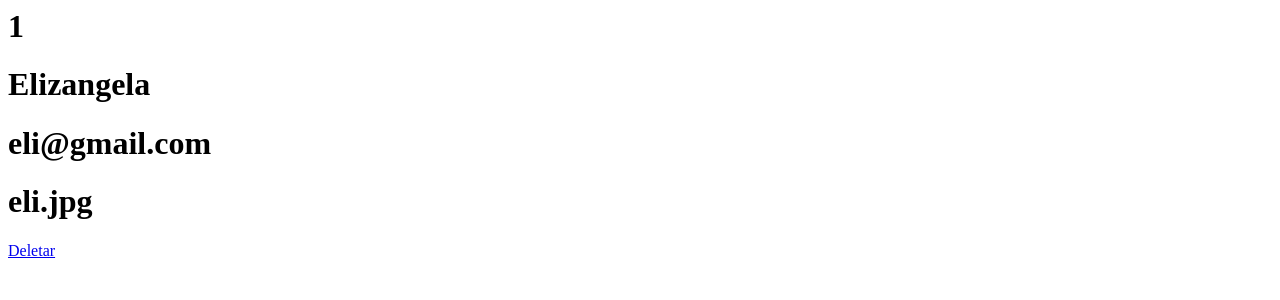
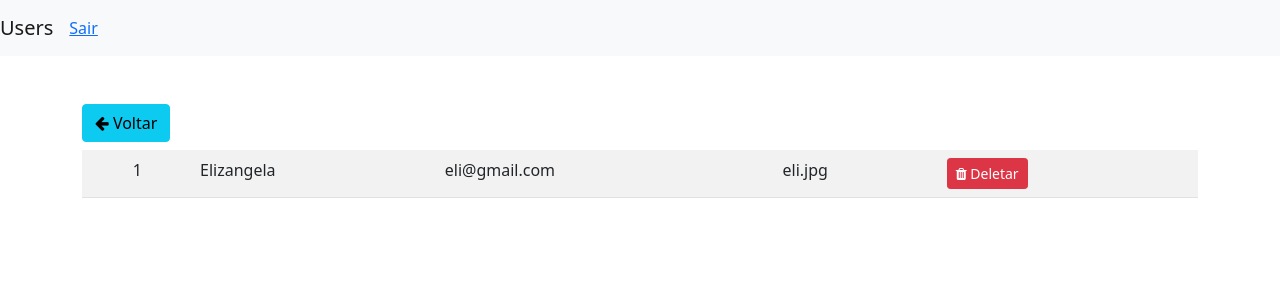
Before and after one commit to HenriqueCCdA/FlaskMasterclassUdemy, a Flask app: page /user/1 in a window 1280 px wide. Shown: the top 300 px of the page. Run offline with Flask 2, Linux system fonts and the light colour scheme; a user stored in the database is signed in; data comes from the database, SQL or seed files in the repository; both versions use the stored data as it was after the commit; some libraries are stand-ins or nearby versions.

Commit message:
Refinando autenticaçao.

```diff
--- a/flask-masterclass/database-manager/app.py
+++ b/flask-masterclass/database-manager/app.py
@@ -73,7 +73,7 @@ def register():
         db.session.add(user)
         db.session.commit()
 
-        return redirect(url_for('index'))
+        return redirect(url_for('login'))
 
     return render_template('register.html')
 
--- /dev/null
+++ b/flask-masterclass/database-manager/templates/base.html
@@ -0,0 +1,21 @@
+<!doctype html>
+<html lang="pt-br">
+  <head>
+    <meta charset="utf-8">
+    <meta name="viewport" content="width=device-width, initial-scale=1, shrink-to-fit=no">
+    <link rel="stylesheet" href="https://cdn.jsdelivr.net/npm/bootstrap@5.1.3/dist/css/bootstrap.min.css" integrity="sha384-1BmE4kWBq78iYhFldvKuhfTAU6auU8tT94WrHftjDbrCEXSU1oBoqyl2QvZ6jIW3" crossorigin="anonymous">
+    <link href="https://maxcdn.bootstrapcdn.com/font-awesome/4.2.0/css/font-awesome.min.css" rel="stylesheet">
+    <title>Gerenciamento de Usuários</title>
+  </head>
+  <body>
+    {% include 'nav.html' %}
+    <div class="container">
+        {% block content %} {% endblock %}
+    </div>
+
+    <script src="https://cdn.jsdelivr.net/npm/jquery@3.5.1/dist/jquery.slim.min.js" integrity="sha384-DfXdz2htPH0lsSSs5nCTpuj/zy4C+OGpamoFVy38MVBnE+IbbVYUew+OrCXaRkfj" crossorigin="anonymous"></script>
+    <script src="https://cdn.jsdelivr.net/npm/popper.js@1.16.1/dist/umd/popper.min.js" integrity="sha384-9/reFTGAW83EW2RDu2S0VKaIzap3H66lZH81PoYlFhbGU+6BZp6G7niu735Sk7lN" crossorigin="anonymous"></script>
+    <script src="https://cdn.jsdelivr.net/npm/bootstrap@4.6.1/dist/js/bootstrap.min.js" integrity="sha384-VHvPCCyXqtD5DqJeNxl2dtTyhF78xXNXdkwX1CZeRusQfRKp+tA7hAShOK/B/fQ2" crossorigin="anonymous"></script>
+
+  </body>
+</html>
--- /dev/null
+++ b/flask-masterclass/database-manager/templates/nav.html
@@ -0,0 +1,23 @@
+<nav class="navbar navbar-expand-lg navbar-light bg-light">
+  <a class="navbar-brand" href="#">Users</a>
+  <button class="navbar-toggler" type="button" data-toggle="collapse" data-target="#navbarNavDropdown" aria-controls="navbarNavDropdown" aria-expanded="false" aria-label="Toggle navigation">
+    <span class="navbar-toggler-icon"></span>
+  </button>
+  <div class="collapse navbar-collapse" id="navbarNavDropdown">
+    <ul class="navbar-nav">
+        {% if not current_user.is_authenticated %}
+        <li class="nav-item">
+            <a href="{{ url_for('register') }}"> Registrar </a>
+        </li>
+        <li class="nav-item">
+            <a href="{{ url_for('login') }}"> Login </a>
+        </li>
+        {% else %}
+        <li class="nav-item">
+            <a href="{{ url_for('logout') }}"> Sair </a>
+        </li>
+        {% endif %}
+      </li>
+    </ul>
+  </div>
+</nav>
--- a/flask-masterclass/database-manager/templates/user.html
+++ b/flask-masterclass/database-manager/templates/user.html
@@ -1,6 +1,29 @@
-<h1> {{ user.id }} </h1>
-<h1> {{ user.name }} </h1>
-<h1> {{ user.email }} </h1>
-<h1> {{ user.profile.photo }} </h1>
+{% extends "base.html" %}
 
-<a href="{{ url_for('delete', id=user.id)}}">Deletar</a>
+{% block content %}
+
+<div class="mt-5">
+    <a href="{{ url_for('index') }}" class="btn btn-info">
+    <i class="fa fa-arrow-left" aria-hidden="true"></i>
+    Voltar
+    </a>
+    <table class="table table-striped mt-2">
+        <tbody>
+            <tr>
+                <td scope="row"></td>
+                <td> {{ user.id }} </td>
+                <td> {{ user.name }} </td>
+                <td> {{ user.email }} </td>
+                <td> {{ user.profile.photo }} </td>
+                <td>
+                    <a  class="btn btn-danger btn-sm"  href="{{ url_for('delete', id=user.id)}}">
+                    <i class="fa fa-trash" aria-hidden="true"></i>
+                    Deletar
+                    </a>
+                </td>
+            </tr>
+        </tbody>
+    </table>
+</div>
+
+{% endblock %}
```
Also changed, not shown: flask-masterclass/database-manager/templates/login.html (+15 -6 lines), flask-masterclass/database-manager/templates/register.html (+19 -4 lines), flask-masterclass/database-manager/templates/users.html (+8 -15 lines), flask-masterclass/database-manager/app.db.
